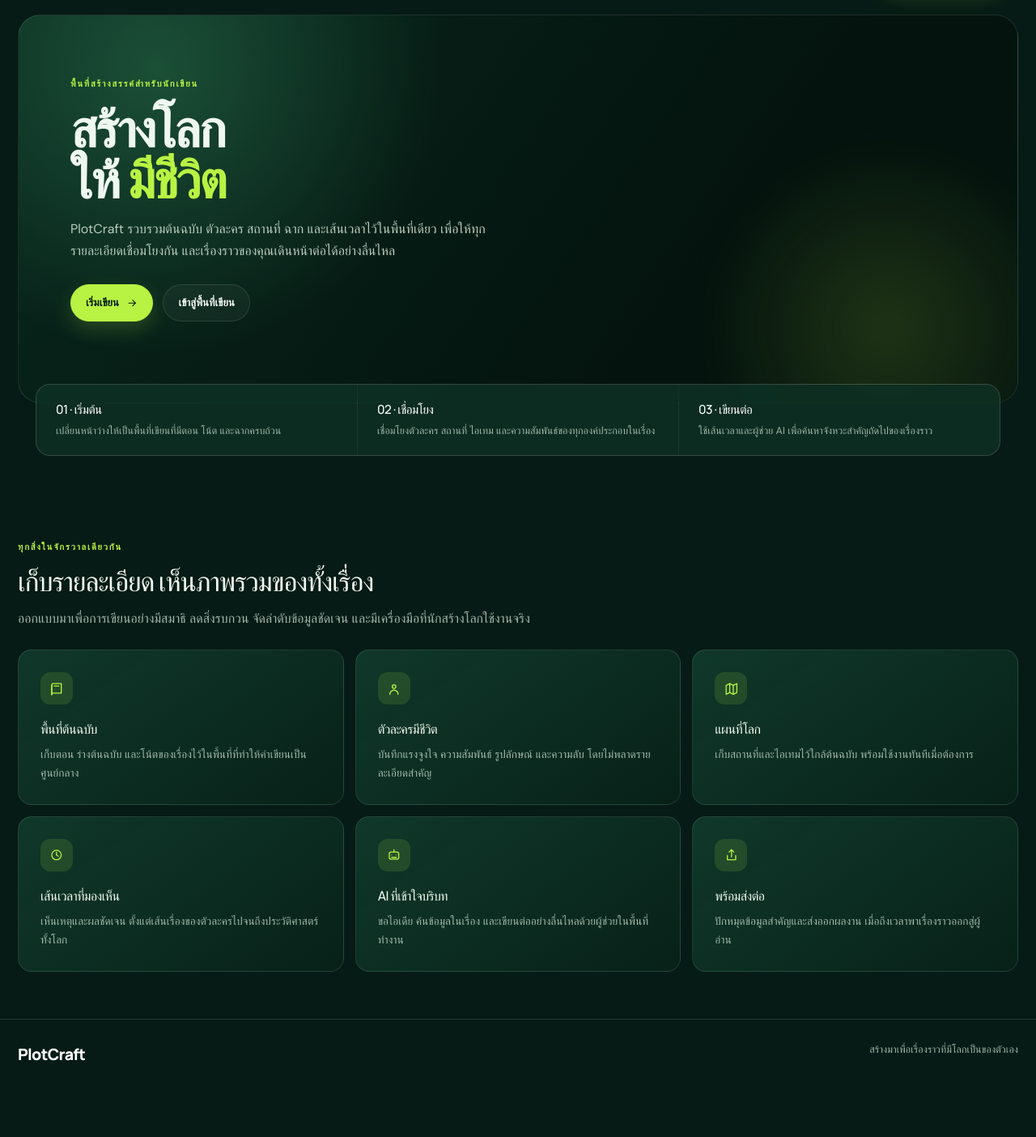
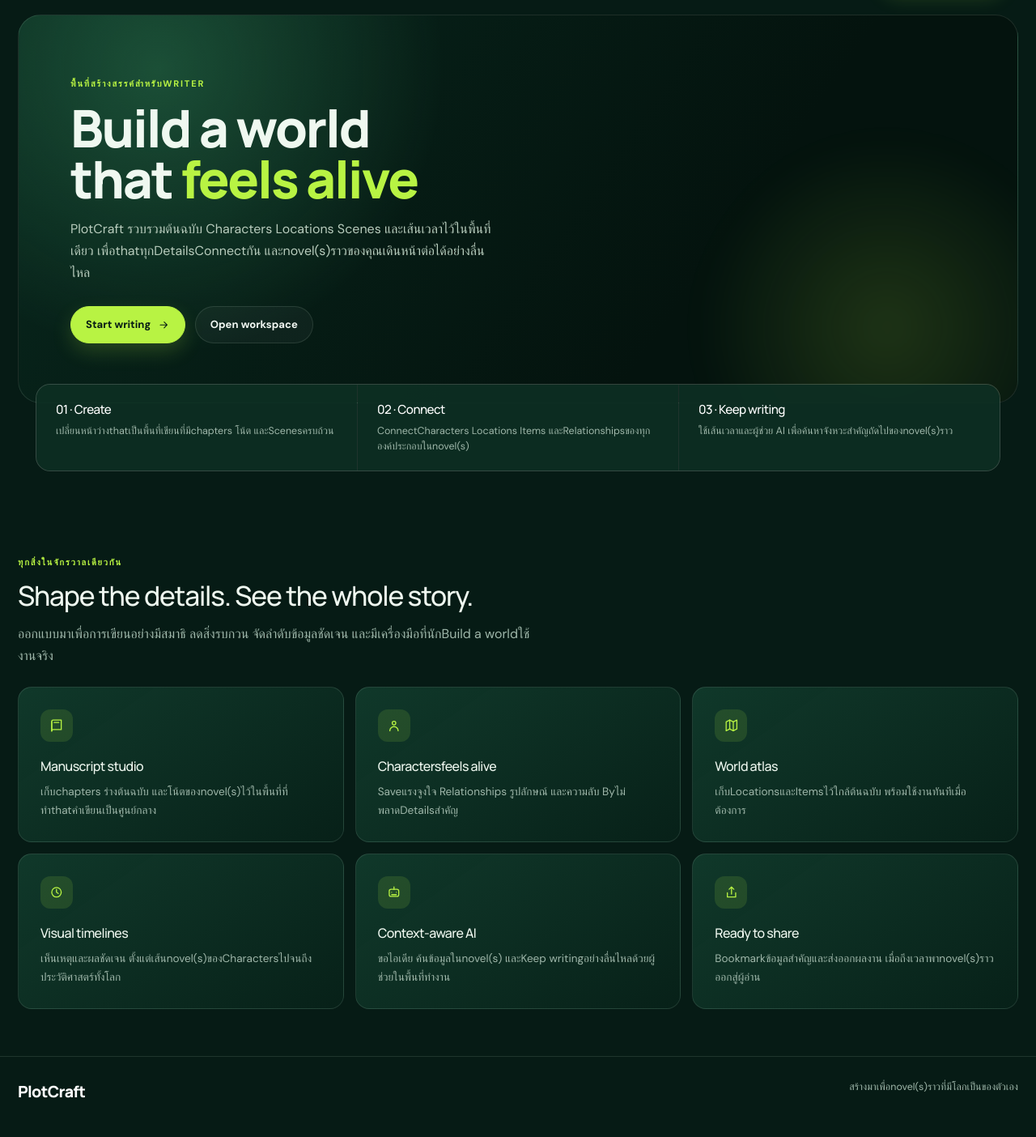
Before and after one commit to maythiya/plotcraft, a Django app: page / in a window 1280 px wide. Shown: the part 96-1500 px from the top of the page at 81% size. Before the commit the page ends 1406 px from the top, so only its background shows below. Run offline with Django 5.2, Linux system fonts and the light colour scheme; some libraries are stand-ins or nearby versions.

Commit message:
feat(i18n): translate interface copy to English

```diff
--- a/plotcraft/templates/landing.html
+++ b/plotcraft/templates/landing.html
@@ -1,5 +1,5 @@
 <!DOCTYPE html>
-<html lang="th">
+<html lang="en">
 <head>
   <meta charset="UTF-8">
   <meta name="viewport" content="width=device-width, initial-scale=1">
@@ -24,40 +24,40 @@
     <section class="pc-hero">
       <div class="pc-hero__grid">
         <div>
-          <div class="pc-eyebrow">พื้นที่สร้างสรรค์สำหรับนักเขียน</div>
-          <h1>สร้างโลก<br>ให้ <strong>มีชีวิต</strong></h1>
-          <p>PlotCraft รวบรวมต้นฉบับ ตัวละคร สถานที่ ฉาก และเส้นเวลาไว้ในพื้นที่เดียว เพื่อให้ทุกรายละเอียดเชื่อมโยงกัน และเรื่องราวของคุณเดินหน้าต่อได้อย่างลื่นไหล</p>
+          <div class="pc-eyebrow">พื้นที่สร้างสรรค์สำหรับWriter</div>
+          <h1>Build a world<br>that <strong>feels alive</strong></h1>
+          <p>PlotCraft รวบรวมต้นฉบับ Characters Locations Scenes และเส้นเวลาไว้ในพื้นที่เดียว เพื่อthatทุกDetailsConnectกัน และnovel(s)ราวของคุณเดินหน้าต่อได้อย่างลื่นไหล</p>
           <div class="pc-hero__actions">
-            <a class="pc-button pc-button--primary" href="{% url 'plotcraft:register' %}">เริ่มเขียน <svg class="pc-icon" viewBox="0 0 24 24"><path d="M5 12h14M13 6l6 6-6 6"/></svg></a>
-            <a class="pc-button pc-button--quiet" href="{% url 'plotcraft:login' %}">เข้าสู่พื้นที่เขียน</a>
+            <a class="pc-button pc-button--primary" href="{% url 'plotcraft:register' %}">Start writing <svg class="pc-icon" viewBox="0 0 24 24"><path d="M5 12h14M13 6l6 6-6 6"/></svg></a>
+            <a class="pc-button pc-button--quiet" href="{% url 'plotcraft:login' %}">Open workspace</a>
           </div>
         </div>
       </div>
     </section>
 
     <section class="pc-feature-strip" id="workflow">
-      <article><h3>01 · เริ่มต้น</h3><p>เปลี่ยนหน้าว่างให้เป็นพื้นที่เขียนที่มีตอน โน้ต และฉากครบถ้วน</p></article>
-      <article><h3>02 · เชื่อมโยง</h3><p>เชื่อมโยงตัวละคร สถานที่ ไอเทม และความสัมพันธ์ของทุกองค์ประกอบในเรื่อง</p></article>
-      <article><h3>03 · เขียนต่อ</h3><p>ใช้เส้นเวลาและผู้ช่วย AI เพื่อค้นหาจังหวะสำคัญถัดไปของเรื่องราว</p></article>
+      <article><h3>01 · Create</h3><p>เปลี่ยนหน้าว่างthatเป็นพื้นที่เขียนที่มีchapters โน้ต และScenesครบถ้วน</p></article>
+      <article><h3>02 · Connect</h3><p>ConnectCharacters Locations Items และRelationshipsของทุกองค์ประกอบในnovel(s)</p></article>
+      <article><h3>03 · Keep writing</h3><p>ใช้เส้นเวลาและผู้ช่วย AI เพื่อค้นหาจังหวะสำคัญถัดไปของnovel(s)ราว</p></article>
     </section>
   </div>
 
   <section class="pc-marketing-section" id="features">
     <div class="pc-marketing-section__head">
       <div class="pc-eyebrow">ทุกสิ่งในจักรวาลเดียวกัน</div>
-      <h2>เก็บรายละเอียด เห็นภาพรวมของทั้งเรื่อง</h2>
-      <p>ออกแบบมาเพื่อการเขียนอย่างมีสมาธิ ลดสิ่งรบกวน จัดลำดับข้อมูลชัดเจน และมีเครื่องมือที่นักสร้างโลกใช้งานจริง</p>
+      <h2>Shape the details. See the whole story.</h2>
+      <p>ออกแบบมาเพื่อการเขียนอย่างมีสมาธิ ลดสิ่งรบกวน จัดลำดับข้อมูลชัดเจน และมีเครื่องมือที่นักBuild a worldใช้งานจริง</p>
     </div>
     <div class="pc-feature-grid">
-      <article class="pc-feature-card"><span class="pc-feature-card__icon"><svg class="pc-icon" viewBox="0 0 24 24"><path d="M4 5.5A2.5 2.5 0 0 1 6.5 3H20v16H6.5A2.5 2.5 0 0 0 4 21.5z"/><path d="M4 5.5V21.5M8 7h8"/></svg></span><h3>พื้นที่ต้นฉบับ</h3><p>เก็บตอน ร่างต้นฉบับ และโน้ตของเรื่องไว้ในพื้นที่ที่ทำให้คำเขียนเป็นศูนย์กลาง</p></article>
-      <article class="pc-feature-card"><span class="pc-feature-card__icon"><svg class="pc-icon" viewBox="0 0 24 24"><circle cx="12" cy="8" r="3"/><path d="M5 21a7 7 0 0 1 14 0"/></svg></span><h3>ตัวละครมีชีวิต</h3><p>บันทึกแรงจูงใจ ความสัมพันธ์ รูปลักษณ์ และความลับ โดยไม่พลาดรายละเอียดสำคัญ</p></article>
-      <article class="pc-feature-card"><span class="pc-feature-card__icon"><svg class="pc-icon" viewBox="0 0 24 24"><path d="m3 6 6-3 6 3 6-3v15l-6 3-6-3-6 3z"/><path d="M9 3v15M15 6v15"/></svg></span><h3>แผนที่โลก</h3><p>เก็บสถานที่และไอเทมไว้ใกล้ต้นฉบับ พร้อมใช้งานทันทีเมื่อต้องการ</p></article>
-      <article class="pc-feature-card"><span class="pc-feature-card__icon"><svg class="pc-icon" viewBox="0 0 24 24"><circle cx="12" cy="12" r="8"/><path d="M12 7v5l3 2"/></svg></span><h3>เส้นเวลาที่มองเห็น</h3><p>เห็นเหตุและผลชัดเจน ตั้งแต่เส้นเรื่องของตัวละครไปจนถึงประวัติศาสตร์ทั้งโลก</p></article>
-      <article class="pc-feature-card"><span class="pc-feature-card__icon"><svg class="pc-icon" viewBox="0 0 24 24"><rect x="4" y="7" width="16" height="12" rx="3"/><path d="M12 3v4M8 12h.01M16 12h.01M8 16h8"/></svg></span><h3>AI ที่เข้าใจบริบท</h3><p>ขอไอเดีย ค้นข้อมูลในเรื่อง และเขียนต่ออย่างลื่นไหลด้วยผู้ช่วยในพื้นที่ทำงาน</p></article>
-      <article class="pc-feature-card"><span class="pc-feature-card__icon"><svg class="pc-icon" viewBox="0 0 24 24"><path d="M12 15V3M8 7l4-4 4 4M5 13v7h14v-7"/></svg></span><h3>พร้อมส่งต่อ</h3><p>ปักหมุดข้อมูลสำคัญและส่งออกผลงาน เมื่อถึงเวลาพาเรื่องราวออกสู่ผู้อ่าน</p></article>
+      <article class="pc-feature-card"><span class="pc-feature-card__icon"><svg class="pc-icon" viewBox="0 0 24 24"><path d="M4 5.5A2.5 2.5 0 0 1 6.5 3H20v16H6.5A2.5 2.5 0 0 0 4 21.5z"/><path d="M4 5.5V21.5M8 7h8"/></svg></span><h3>Manuscript studio</h3><p>เก็บchapters ร่างต้นฉบับ และโน้ตของnovel(s)ไว้ในพื้นที่ที่ทำthatคำเขียนเป็นศูนย์กลาง</p></article>
+      <article class="pc-feature-card"><span class="pc-feature-card__icon"><svg class="pc-icon" viewBox="0 0 24 24"><circle cx="12" cy="8" r="3"/><path d="M5 21a7 7 0 0 1 14 0"/></svg></span><h3>Charactersfeels alive</h3><p>Saveแรงจูงใจ Relationships รูปลักษณ์ และความลับ Byไม่พลาดDetailsสำคัญ</p></article>
+      <article class="pc-feature-card"><span class="pc-feature-card__icon"><svg class="pc-icon" viewBox="0 0 24 24"><path d="m3 6 6-3 6 3 6-3v15l-6 3-6-3-6 3z"/><path d="M9 3v15M15 6v15"/></svg></span><h3>World atlas</h3><p>เก็บLocationsและItemsไว้ใกล้ต้นฉบับ พร้อมใช้งานทันทีเมื่อต้องการ</p></article>
+      <article class="pc-feature-card"><span class="pc-feature-card__icon"><svg class="pc-icon" viewBox="0 0 24 24"><circle cx="12" cy="12" r="8"/><path d="M12 7v5l3 2"/></svg></span><h3>Visual timelines</h3><p>เห็นเหตุและผลชัดเจน ตั้งแต่เส้นnovel(s)ของCharactersไปจนถึงประวัติศาสตร์ทั้งโลก</p></article>
+      <article class="pc-feature-card"><span class="pc-feature-card__icon"><svg class="pc-icon" viewBox="0 0 24 24"><rect x="4" y="7" width="16" height="12" rx="3"/><path d="M12 3v4M8 12h.01M16 12h.01M8 16h8"/></svg></span><h3>Context-aware AI</h3><p>ขอไอเดีย ค้นข้อมูลในnovel(s) และKeep writingอย่างลื่นไหลด้วยผู้ช่วยในพื้นที่ทำงาน</p></article>
+      <article class="pc-feature-card"><span class="pc-feature-card__icon"><svg class="pc-icon" viewBox="0 0 24 24"><path d="M12 15V3M8 7l4-4 4 4M5 13v7h14v-7"/></svg></span><h3>Ready to share</h3><p>Bookmarkข้อมูลสำคัญและส่งออกผลงาน เมื่อถึงเวลาพาnovel(s)ราวออกสู่ผู้อ่าน</p></article>
     </div>
   </section>
 
-  <footer class="pc-footer"><span class="pc-brand">PlotCraft</span><span>สร้างมาเพื่อเรื่องราวที่มีโลกเป็นของตัวเอง</span></footer>
+  <footer class="pc-footer"><span class="pc-brand">PlotCraft</span><span>สร้างมาเพื่อnovel(s)ราวที่มีโลกเป็นของตัวเอง</span></footer>
 </body>
 </html>
```
